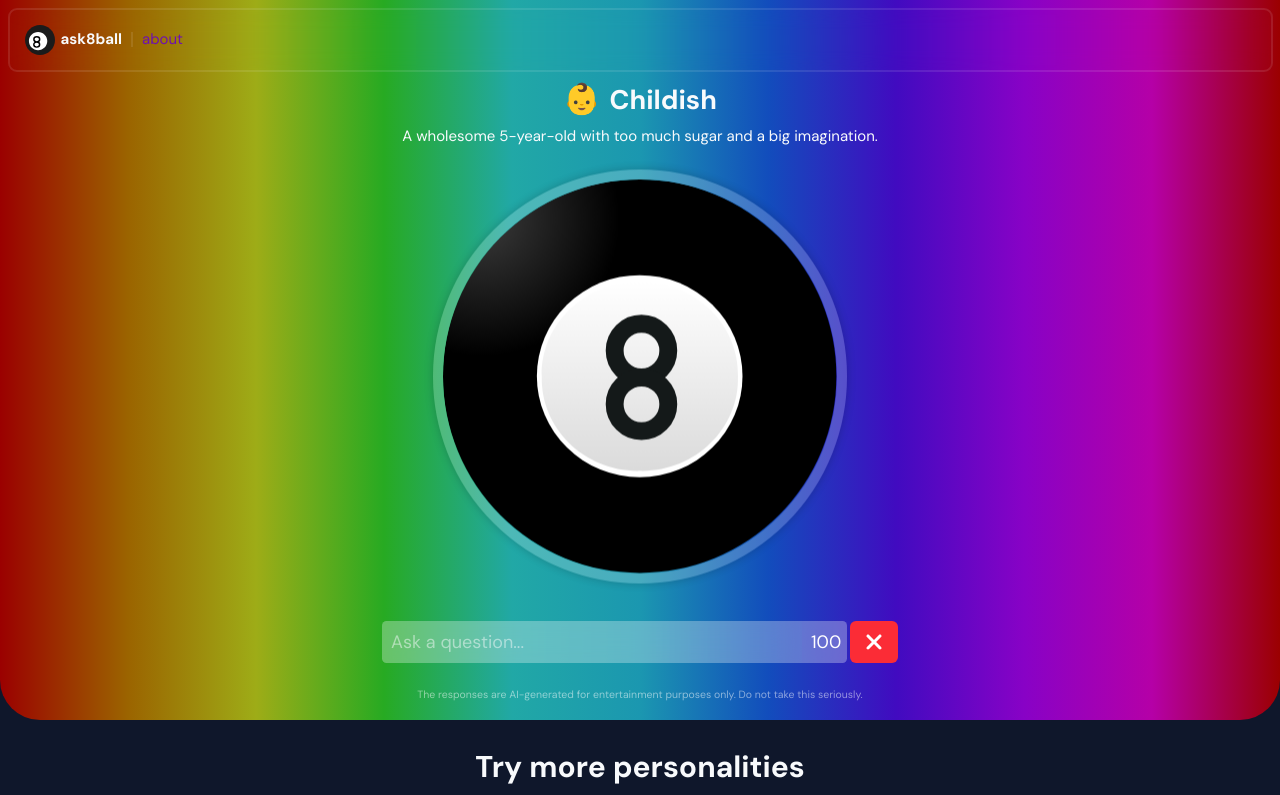
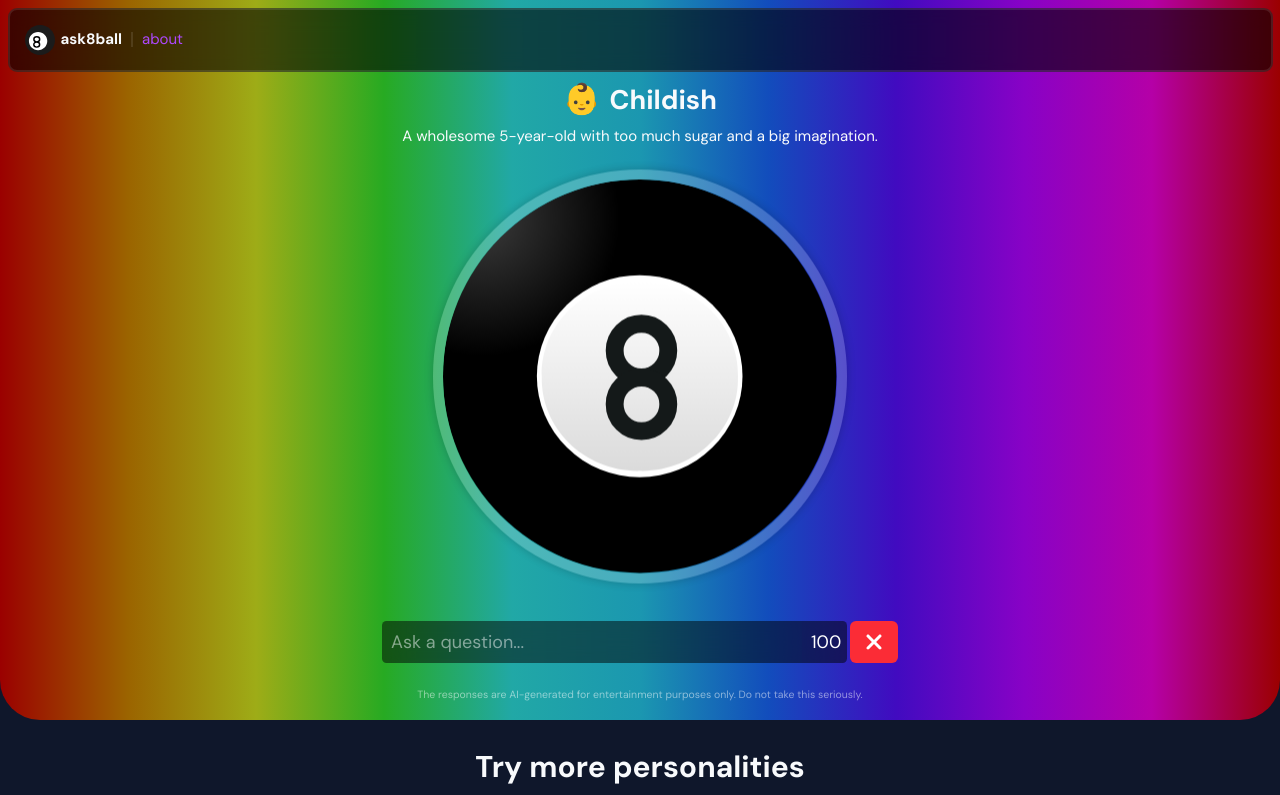
Before and after one commit to notanerd314/ask8ball, a Next.js app: page /play/childish in a window 1280 px wide. Shown: the top 795 px of the page. Built offline with nearby package versions, Linux system fonts and the light colour scheme; no server answers.

Commit message:
Remove light mode functionality

```diff
--- a/app/globals.css
+++ b/app/globals.css
@@ -51,13 +51,13 @@ p {
 }
 
 a {
-  @apply cursor-pointer dark:text-purple-500 dark:hover:text-purple-400 text-purple-800 hover:text-purple-900
+  @apply cursor-pointer text-purple-500 hover:text-purple-400 active:text-purple-400
 }
 
 /* Form Elements */
 input,
 textarea {
-  @apply p-3 rounded-md backdrop-blur-md bg-white/30 dark:bg-black/30 dark:border-slate-800;
+  @apply p-3 rounded-md backdrop-blur-md bg-black/50 border-slate-800;
 }
 
 input:focus,
@@ -66,11 +66,11 @@ textarea:focus {
 }
 
 input[type="checkbox"] {
-  @apply appearance-none p-1.5 mr-2 border-2 bg-slate-200 dark:bg-slate-800 border-slate-300 dark:border-slate-600 checked:bg-green-500 text-white after:content-[''];
+  @apply appearance-none p-1.5 mr-2 border-2 bg-slate-800 border-slate-600 checked:bg-green-500 text-white after:content-[''];
 }
 
 code {
-  @apply p-3 text-sm rounded-md shadow-md bg-slate-100 dark:bg-slate-800 text-slate-900 dark:text-slate-100 border-2 border-slate-200 dark:border-slate-900;
+  @apply p-3 text-sm rounded-md shadow-md bg-slate-800 text-slate-100 border-2 border-slate-900;
 }
 
 mark {
--- a/components/common/NavBar.tsx
+++ b/components/common/NavBar.tsx
@@ -6,7 +6,7 @@ import Link from "next/link"
  */
 export default function NavBar() {
   return (
-    <nav className='fixed flex dark:bg-black/60 p-5 left-2.5 right-2.5 top-2.5 rounded-xl gap-2 items-center border-2 border-white/10 text-[1.25rem] z-50' style={{ backdropFilter: 'blur(10px)', WebkitBackdropFilter: 'blur(10px)' }}>
+    <nav className='fixed flex bg-black/60 p-5 left-2.5 right-2.5 top-2.5 rounded-xl gap-2 items-center border-2 border-white/10 text-[1.25rem] z-50' style={{ backdropFilter: 'blur(10px)', WebkitBackdropFilter: 'blur(10px)' }}>
       <div className='flex items-center gap-2'>
         <img src="/favicon.min.svg" alt="Logo" width={30} height={30}></img>
         <p className='font-bold'>ask8ball</p>
--- a/components/eightball/QuestionInput.tsx
+++ b/components/eightball/QuestionInput.tsx
@@ -5,7 +5,7 @@ import useQuestionInput from "./hooks/useQuestionInput";
 import { CloseIcon } from "../utils/FontAwesome";
 
 const INPUT_STYLES = "!text-2xl w-[65vw] lg:w-[35rem] !rounded-r-none";
-const COUNTER_STYLES = "rounded-md backdrop-blur-md bg-white/30 dark:bg-black/30 dark:border-slate-800 rounded-l-none p-3 w-15 text-center text-2xl";
+const COUNTER_STYLES = "rounded-md backdrop-blur-md bg-black/50 rounded-l-none p-3 w-15 text-center text-2xl";
 
 /**
  * Input component for asking questions to the eight ball
```
